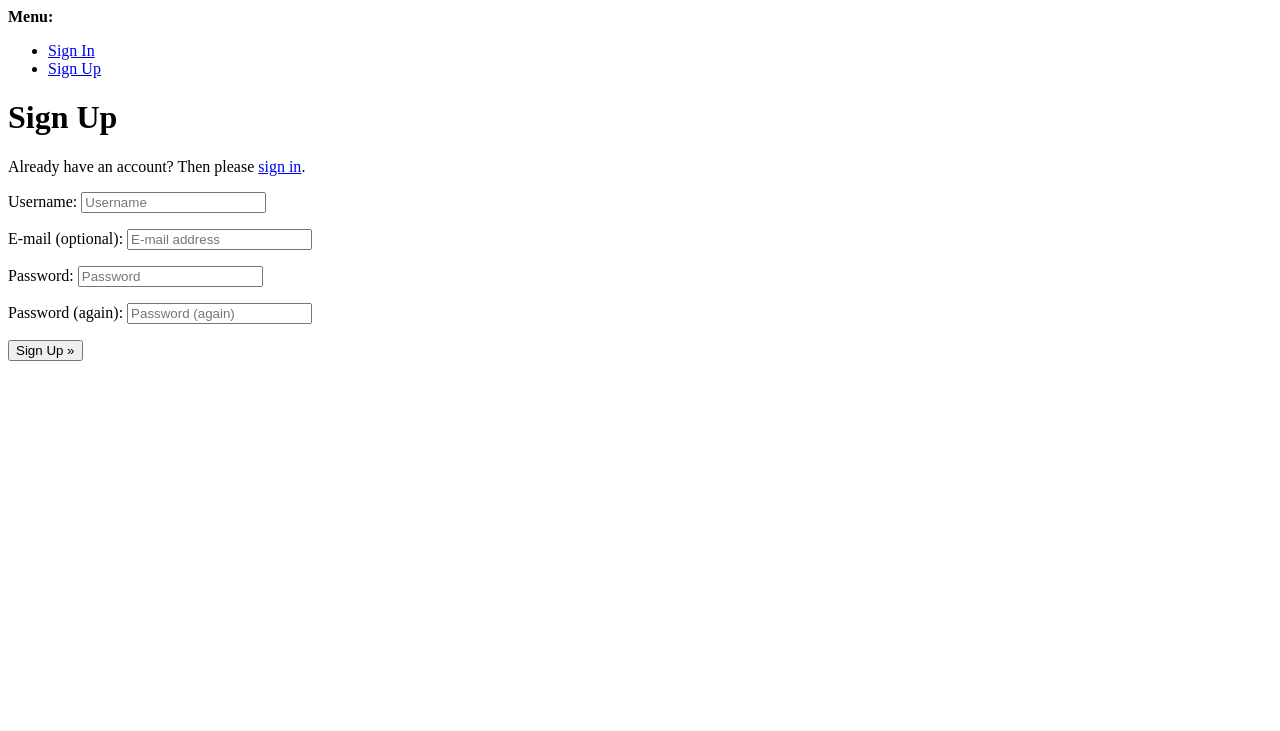
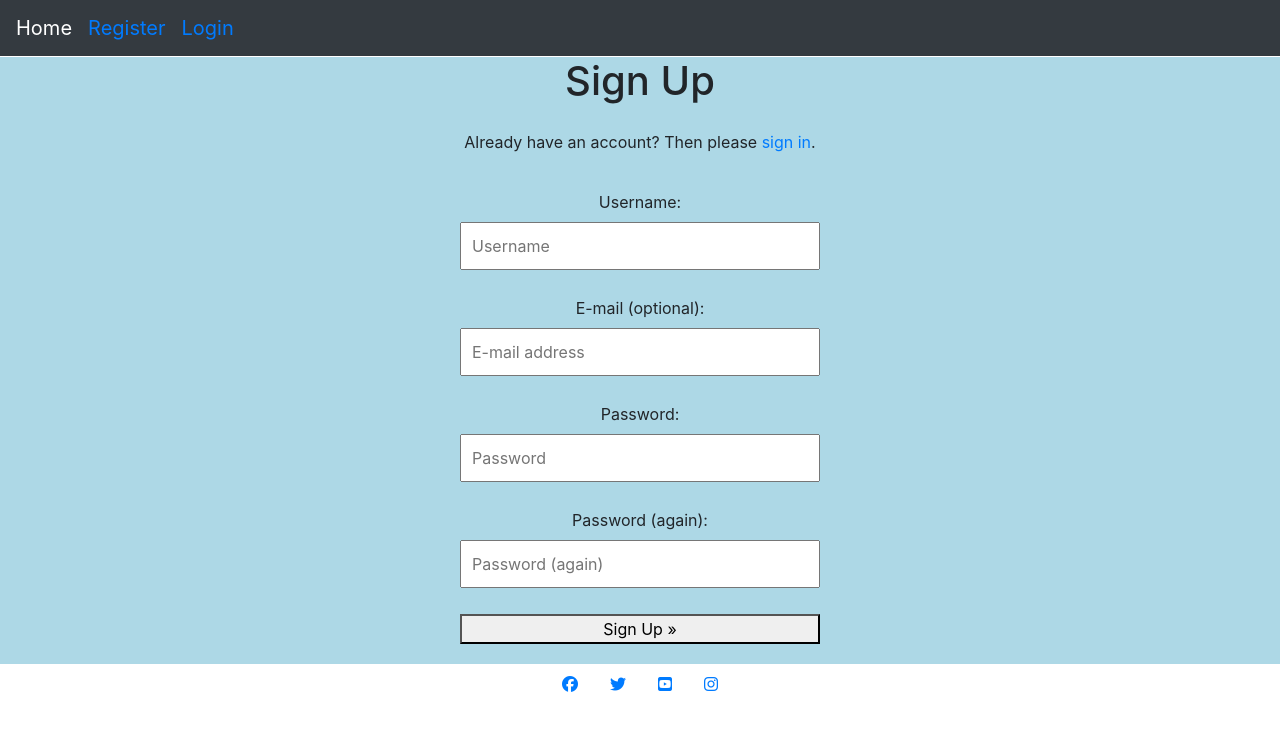
Before and after one commit to RichBurman/Project_4, a Django app: page /accounts/signup/ in a window 1280 px wide. Shown: the top 731 px of the page. Run offline with Django 3.2, Linux system fonts and the light colour scheme; some libraries are stand-ins or nearby versions.

Commit message:
Add styling to sign up page

```diff
--- a/static/css/style.css
+++ b/static/css/style.css
@@ -17,3 +17,25 @@ main {
 .login button {
     margin-bottom: 25px
 }
+
+.signup {
+    display: flex;
+    flex-direction: column;
+
+    padding: 20px;
+    max-width: 400px;
+    margin: 0 auto;
+
+}
+
+.signup input[type="text"],
+.signup input[type="password"],
+.signup input[type="email"] {
+    width: 100%;
+    padding: 10px;
+    margin-bottom: 10px;
+}
+
+/* .input-group {
+    width: 100%
+} */
--- a/templates/account/signup.html
+++ b/templates/account/signup.html
@@ -1,5 +1,7 @@
-{% extends "account/base.html" %} {% load i18n %} {% block head_title %}{% trans
+{% extends "base.html" %} {% load i18n %} {% block head_title %}{% trans
 "Signup" %}{% endblock %} {% block content %}
+
+<div class="container">
   <h1>{% trans "Sign Up" %}</h1>
 
   <p>
@@ -22,5 +24,6 @@
     {% endif %}
     <button type="submit">{% trans "Sign Up" %} &raquo;</button>
   </form>
+</div>
 
 {% endblock %}
```
Lines whose indentation alone changed are shown as unchanged.
